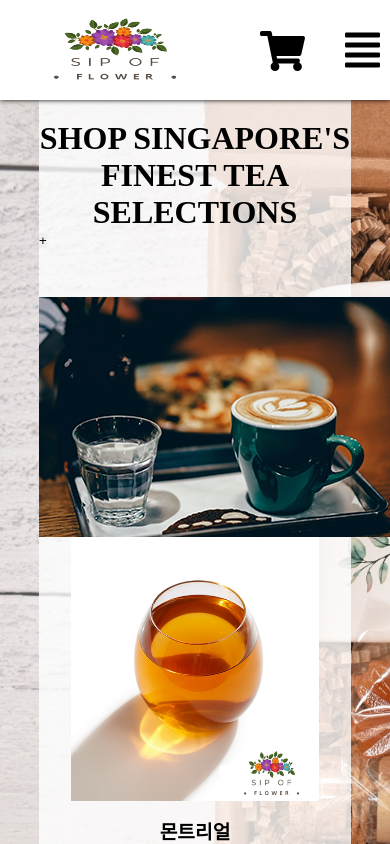
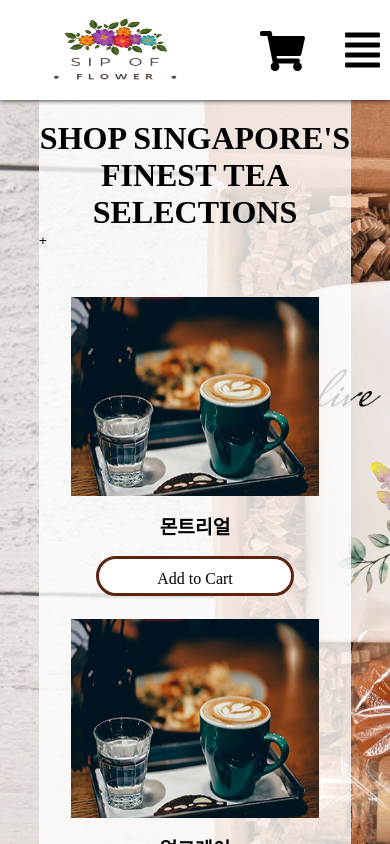
Before and after one commit to DoggySummer/flower, a React (Create React App) app: page /Menu in a window 390 px wide. Shown: the top 844 px of the page. Built offline with nearby package versions, Linux system fonts and the light colour scheme; a web font is replaced by a local one.

Commit message:
전반적인 수정
반응형 이미지 크기 조절(min-width)
cart,menu 프론트랑 백 이미지 위치안맞는거 수정

```diff
--- a/src/components/About.css
+++ b/src/components/About.css
@@ -5,29 +5,14 @@
   margin: var(--margin-center);
 }
 .about_pictures {
-  display: flex;
-  max-width: 620px;
-  width: 70%;
+  min-width: 400px;
+  width: 60%;
   height: 30%;
   margin: 3em auto;
-  overflow-x: hidden;
   transition: 1s;
 }
-.img_container {
-  width: 100%;
-  display: flex;
-}
-.img_container first {
-  transform: translateX(0);
-}
-.img_container second {
-  transform: translateX(-900px);
-}
-.img_container third {
-  transform: translateX(-1800px);
-}
+
 .about_img {
-  max-width: 700px;
   width: 100%;
   height: 100%;
 }
--- a/src/components/About.js
+++ b/src/components/About.js
@@ -21,34 +21,12 @@ const About = () => {
 
 		const [carousel, setCarousel] = useState(0);
 
-		// function First_btn(){
-		// 	let carousel = 0;
-		// 	return (
-		// 		<div>
-		// 			{
-		// 				{
-		// 					0: <div className={`img_container first`} </div>
-		// 					1:
-		// 					2:
-		// 				} [carousel]
-		// 			}
-		// 		</div>
-		// 	)
-		// 		// class about_pictures를 찾아서 transform: translateX(0)해주세요
-		// }
-
     return (
         <div className='about_background_center'>
 					<div className="about_container">
 					<div className='about_pictures'>
-						<div className='img_container'>
 							<img alt='about_image' src='./images/about-1.jpg' className='about_img'></img>
-							<img alt='about_image' src='./images/about-2.png' className='about_img'></img>
-							<img alt='about_image' src='./images/about-3.jpg' className='about_img'></img>
-						</div>
 					</div>
-					{/* <button onClick={()=> First_btn()} className='front-btn'>ㅇ</button>
-					<button className='back-btn'>ㅇ</button> */}
 					<div className="about_content">
 						<div>
 							<StyledH1>Lorem Ipsum.</StyledH1>
--- a/src/components/Cart.css
+++ b/src/components/Cart.css
@@ -34,6 +34,7 @@
   width: 25%;
   padding-bottom: 2rem;
   padding-top: 0;
+	margin-bottom: 25px;
 }
 
 .cart_img{
@@ -51,7 +52,7 @@
   position: absolute;
   left: 2rem;
   width: calc(100% - 4rem);
-  height: calc(68%);
+  height: calc(65%);
 }
 .img_front:hover {
   opacity: 0;
--- a/src/components/Home.css
+++ b/src/components/Home.css
@@ -25,7 +25,8 @@
 }
 
 .background-img {
-  width: 40%;
+  min-width: 480px;
+	width: 40%;
 }
 .background-btn {
   width: 100px;
@@ -47,6 +48,7 @@
 .card-img {
   width: 100%;
   height: 100%;
+	border-radius: 30px;
 }
 .card_title {
   text-align: center;
@@ -89,9 +91,11 @@
 .card-def h1 {
   margin: 10px auto;
 }
-.testimonial_view {
-  width: 100%;
-  padding: 30px 0px;
+.testimonial {
+	min-width: 480px;
+	width: 45%;
+	margin: 0 auto;
+	padding: 30px 0px;
 }
 .testimonial img {
   width: 100%;
--- a/src/components/Home.js
+++ b/src/components/Home.js
@@ -45,7 +45,6 @@ const Home = () => {
       {/* 리뷰 */}
       <div className='testimonial'>
           <img src='./images/testimonial-2.jpg' alt='about_image'></img>
-          <div className='testimonial_view'></div>
       </div>
       <div className='carousel-ball'>
       </div>
--- a/src/components/Menu.css
+++ b/src/components/Menu.css
@@ -34,6 +34,7 @@
   width: 25%;
   padding-bottom: 2rem;
   padding-top: 0;
+	margin-bottom: 25px;
 }
 
 .menu_img {
@@ -51,7 +52,7 @@
   position: absolute;
   left: 2rem;
   width: calc(100% - 4rem);
-  height: calc(68%);
+  height: calc(65%);
 }
 .img_front:hover {
   opacity: 0;
--- a/src/components/Menu.js
+++ b/src/components/Menu.js
@@ -13,14 +13,13 @@ const Menu = (props) => {
 					<h1 className='menu_title'>SHOP SINGAPORE'S FINEST TEA SELECTIONS</h1>
 					<button onClick={()=> props.dispatch({type: 'add_1'})}> + </button>
 					<div className='menu_box'>
-				<img src={props.state[0].Image}></img>
 
 			{props.state.map(function(a, i ){
 			return (
 			<div className='menu_item' key="{ i }">
 				<div className='menu_img'>
-					<img src='./images/1.png' className='img_front'></img>
-					<img src='./images/5.png' className='img_back'></img>
+					<img src={props.state[i].front_Image} className='img_front'></img>
+					<img src={props.state[i].back_Image} className='img_back'></img>
 				</div>
 				<div className='meu_description'>
 					<h3>{ a.name }</h3>
--- a/src/components/Navbar.js
+++ b/src/components/Navbar.js
@@ -8,7 +8,7 @@ import { useState } from 'react';
 const Navbar = (props) => {
 
   const menuToggle = () => {
-    document.querySelector('.header').style.height = '250px';
+    document.querySelector('.header').style.height = '265px';
     document.querySelector('.header > ul').style.display = 'block';
     setUlAppear(2);
 
--- a/src/index.js
+++ b/src/index.js
@@ -7,18 +7,18 @@ import {Provider} from 'react-redux';
 import {createStore} from 'redux';
 
 let defaultItems = [
-  {id : 0, name : '몬트리얼', quan : 0, price : 5500, Image : "/images/blog-1.jpeg"},
-  {id : 1, name : '얼그레이', quan : 0, price : 5000},
-  {id : 2, name : '로즈마리', quan : 0, price : 4500},
-  {id : 3, name : '루이보스', quan : 0, price : 3500},
-  {id : 4, name : '잉글리시 브렉퍼스트', quan : 0, price : 3500},
-  {id : 5, name : '시나몬차', quan : 0, price : 5500},
-  {id : 6, name : '블론드오렌지', quan : 0, price : 5500},
-  {id : 7, name : '페퍼민트', quan : 0, price : 5500},
-  {id : 8, name : '차이 티', quan : 0, price : 6500},
-  {id : 9, name : '얼그레이 밀크 티', quan : 0, price : 4500},
-  {id : 10, name : '우롱 차 ', quan : 0, price : 4000},
-  {id : 11, name : '그레이프푸르츠', quan : 0, price : 3000}
+  {id : 0, name : '몬트리얼', quan : 0, price : 5500, front_Image : "/images/blog-1.jpeg", back_Image : "/images/1.png"},
+  {id : 1, name : '얼그레이', quan : 0, price : 5000, front_Image : "/images/blog-1.jpeg", back_Image : "/images/2.png"},
+  {id : 2, name : '로즈마리', quan : 0, price : 4500, front_Image : "/images/blog-1.jpeg", back_Image : "/images/3.png"},
+  {id : 3, name : '루이보스', quan : 0, price : 3500, front_Image : "/images/blog-1.jpeg", back_Image : "/images/4.png"},
+  {id : 4, name : '잉글리시 브렉퍼스트', quan : 0, price : 3500, front_Image : "/images/blog-1.jpeg", back_Image : "/images/5.png"},
+  {id : 5, name : '시나몬차', quan : 0, price : 5500, front_Image : "/images/blog-1.jpeg", back_Image : "/images/6.png"},
+  {id : 6, name : '블론드오렌지', quan : 0, price : 5500, front_Image : "/images/blog-1.jpeg", back_Image : "/images/7.png"},
+  {id : 7, name : '페퍼민트', quan : 0, price : 5500, front_Image : "/images/blog-1.jpeg", back_Image : "/images/8.png"},
+  {id : 8, name : '차이 티', quan : 0, price : 6500, front_Image : "/images/blog-1.jpeg", back_Image : "/images/1.png"},
+  {id : 9, name : '얼그레이 밀크 티', quan : 0, price : 4500, front_Image : "/images/blog-1.jpeg", back_Image : "/images/1.png"},
+  {id : 10, name : '우롱 차 ', quan : 0, price : 4000, front_Image : "/images/blog-1.jpeg", back_Image : "/images/1.png"},
+  {id : 11, name : '그레이프푸르츠', quan : 0, price : 3000, front_Image : "/images/blog-1.jpeg", back_Image : "/images/1.png"}
 ]
 
 function reducer(state = defaultItems, action){
```
